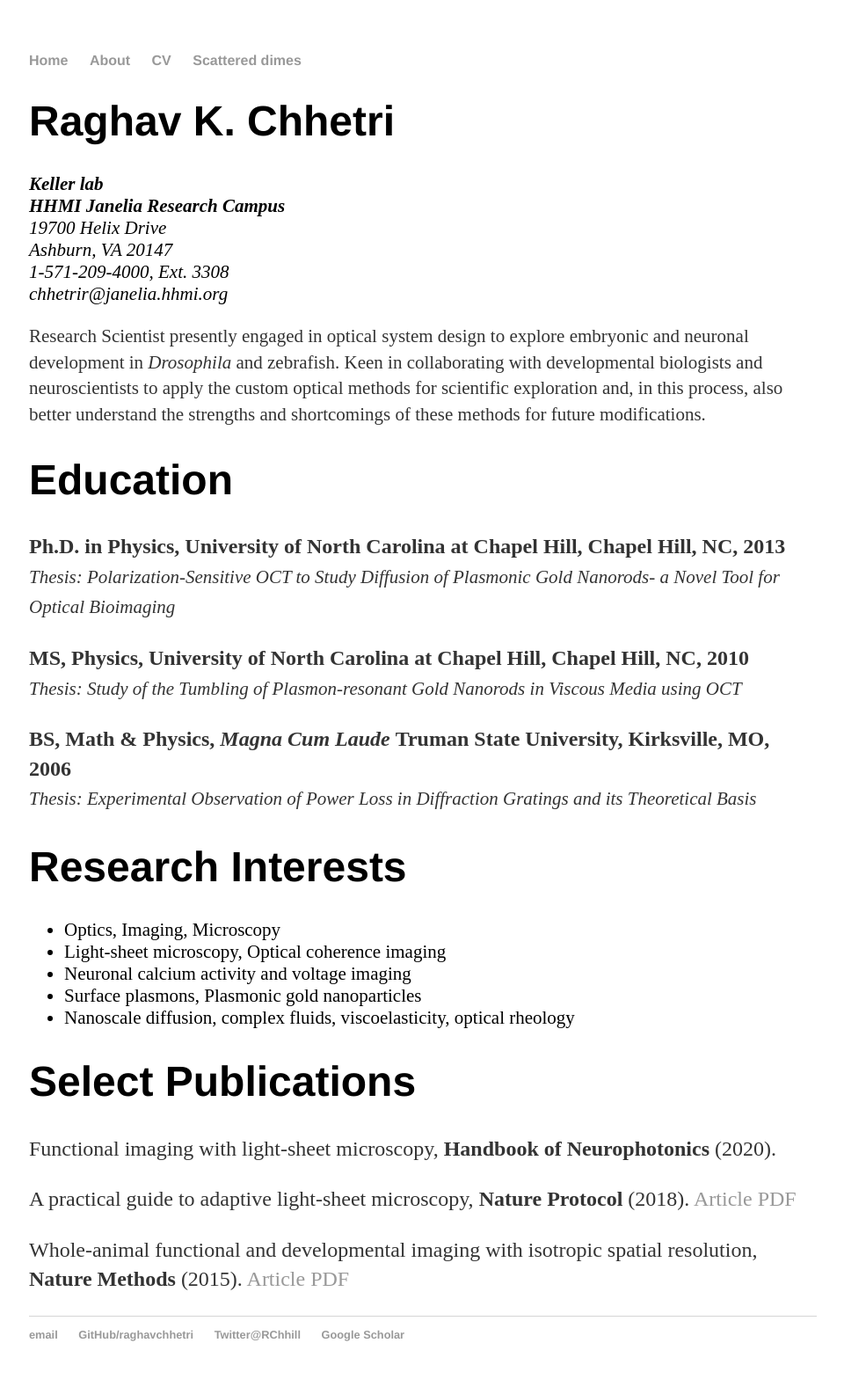
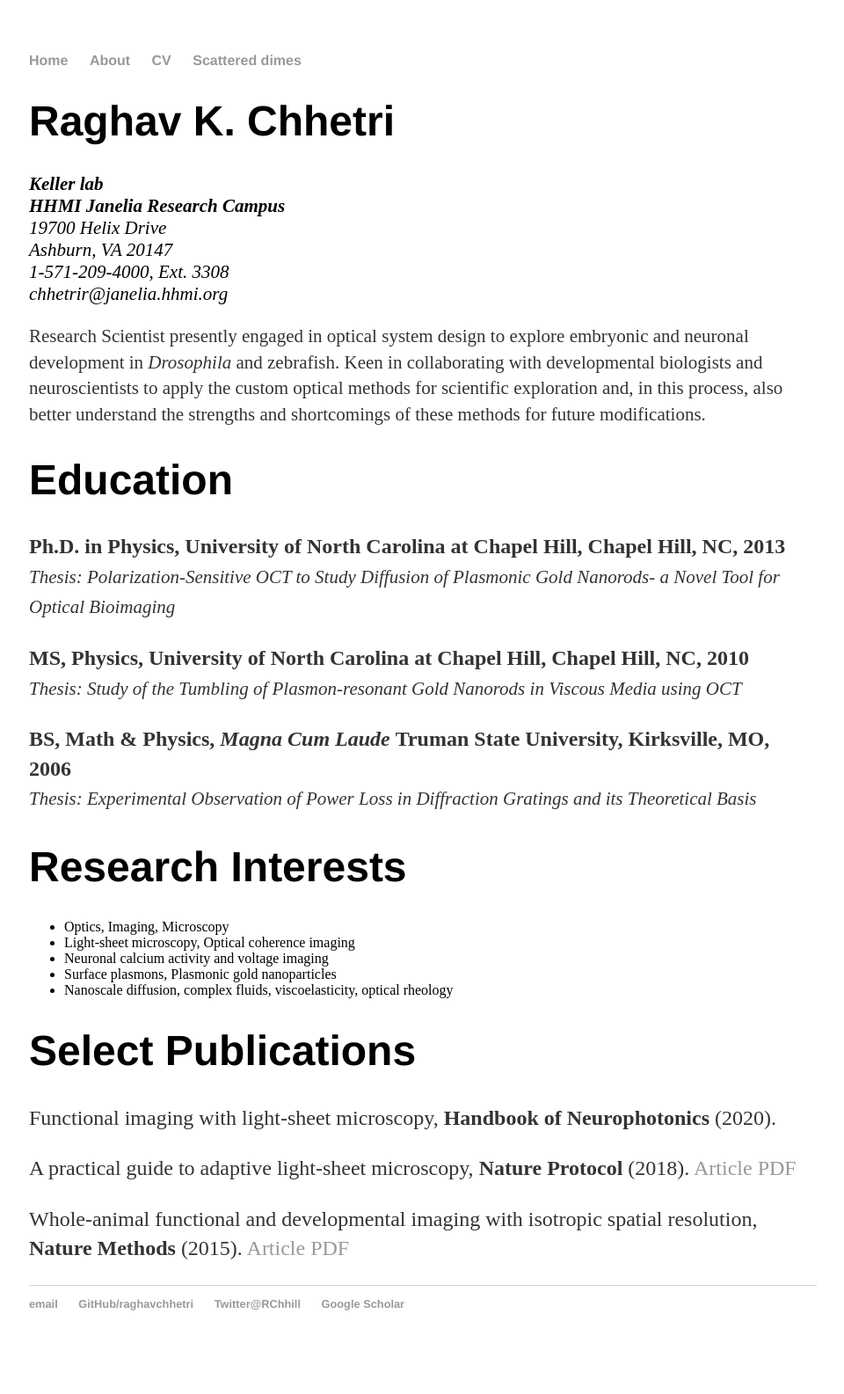
Before and after one commit to raghavchhetri/raghavchhetri.github.io, a Jekyll site: the page built from cv/index.html, in a window 1280 px wide. Shown: the whole page at 88% size, without its empty margins (159-1119 px from the left). Built offline with Jekyll 4.4.1, drawn with Linux system fonts in a browser that asks for light colours; after the commit the page ends 1550 px from its top, so only the background shows below that.

Commit message:
Update index.html

```diff
--- a/cv/index.html
+++ b/cv/index.html
@@ -29,13 +29,13 @@ title: Raghav Chhetri's CV
 		<em style="font-size:21px;">Thesis: Experimental Observation of Power Loss in Diffraction Gratings and its Theoretical Basis</em></p>
 
 		<h1>Research Interests</h1>
-		<ul style="font-size:21px;">
+		<p><ul>
 			<li>Optics, Imaging, Microscopy </li>
 			<li>Light-sheet microscopy, Optical coherence imaging</li>
 			<li>Neuronal calcium activity and voltage imaging</li>
 			<li>Surface plasmons, Plasmonic gold nanoparticles</li>
 			<li>Nanoscale diffusion, complex fluids, viscoelasticity, optical rheology</li>
-		</ul>
+		</ul></p>
 
 		<h1>Select Publications</h1>
 		<p> Functional imaging with light-sheet microscopy,
```
